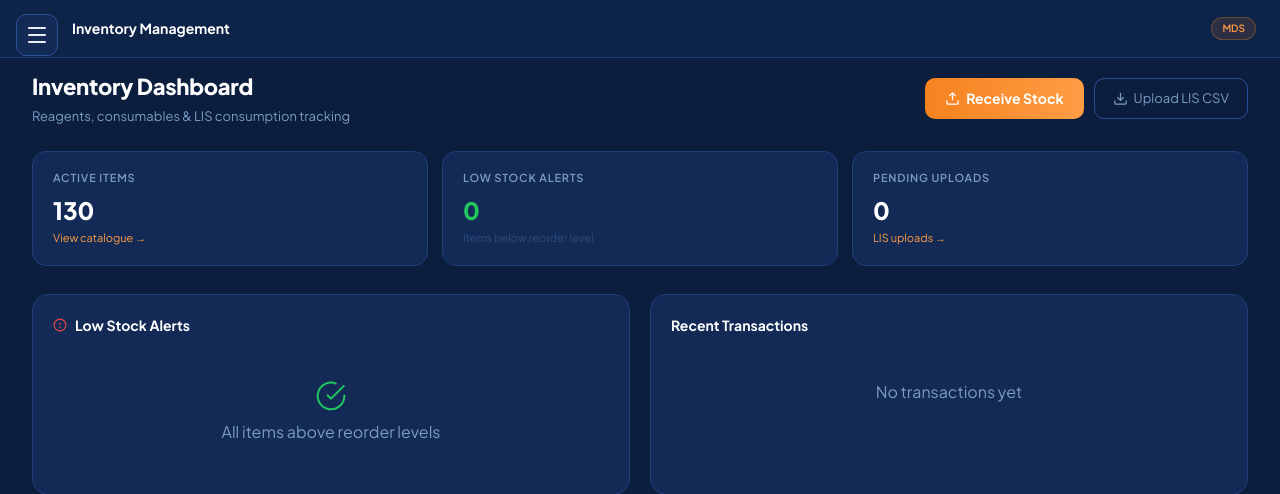
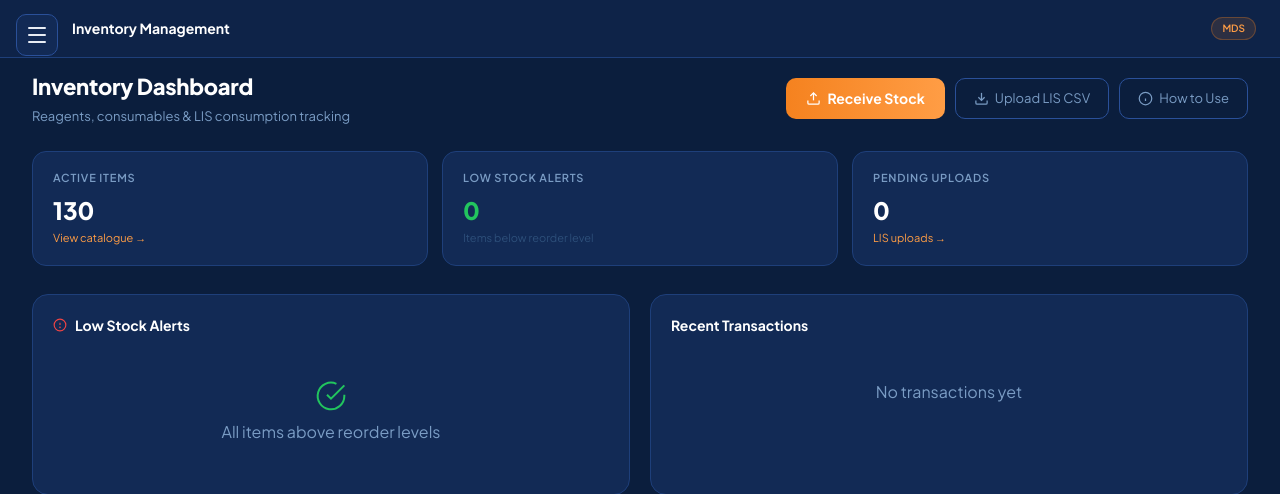
Before and after one commit to surediagnostic-cmd/payment-tracker, a Flask app: page /inventory/ in a window 1280 px wide. Shown: the top 494 px of the page. Run offline with Flask 3, Linux system fonts and the light colour scheme; a user stored in the database is signed in; some libraries are stand-ins or nearby versions.

Commit message:
Add 'How to Use' guide button to inventory dashboard

```diff
--- a/templates/inventory/dashboard.html
+++ b/templates/inventory/dashboard.html
@@ -15,6 +15,10 @@
     <a href="{{ url_for('inventory.uploads') }}" class="btn-outline">
       <svg width="15" height="15" fill="none" stroke="currentColor" stroke-width="2" viewBox="0 0 24 24"><path d="M21 15v4a2 2 0 01-2 2H5a2 2 0 01-2-2v-4"/><polyline points="7 10 12 15 17 10"/><line x1="12" y1="15" x2="12" y2="3"/></svg>
       Upload LIS CSV
+    </a>
+    <a href="{{ url_for('inventory.guide') }}" class="btn-outline" style="display:inline-flex; align-items:center; gap:6px;">
+      <svg width="15" height="15" fill="none" stroke="currentColor" stroke-width="2" viewBox="0 0 24 24"><circle cx="12" cy="12" r="10"/><line x1="12" y1="16" x2="12" y2="12"/><line x1="12" y1="8" x2="12.01" y2="8"/></svg>
+      How to Use
     </a>
   </div>
 </div>
```
